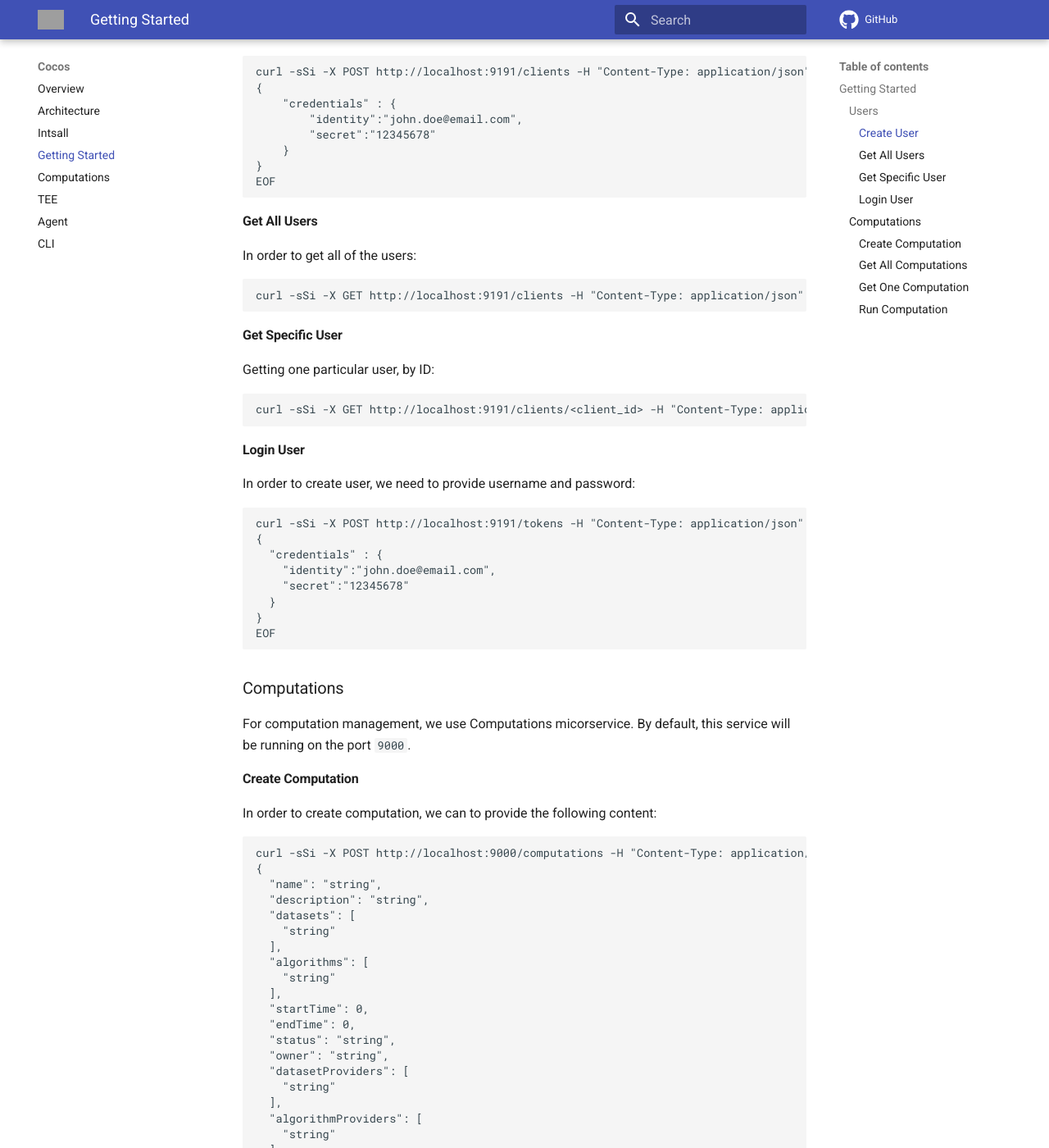
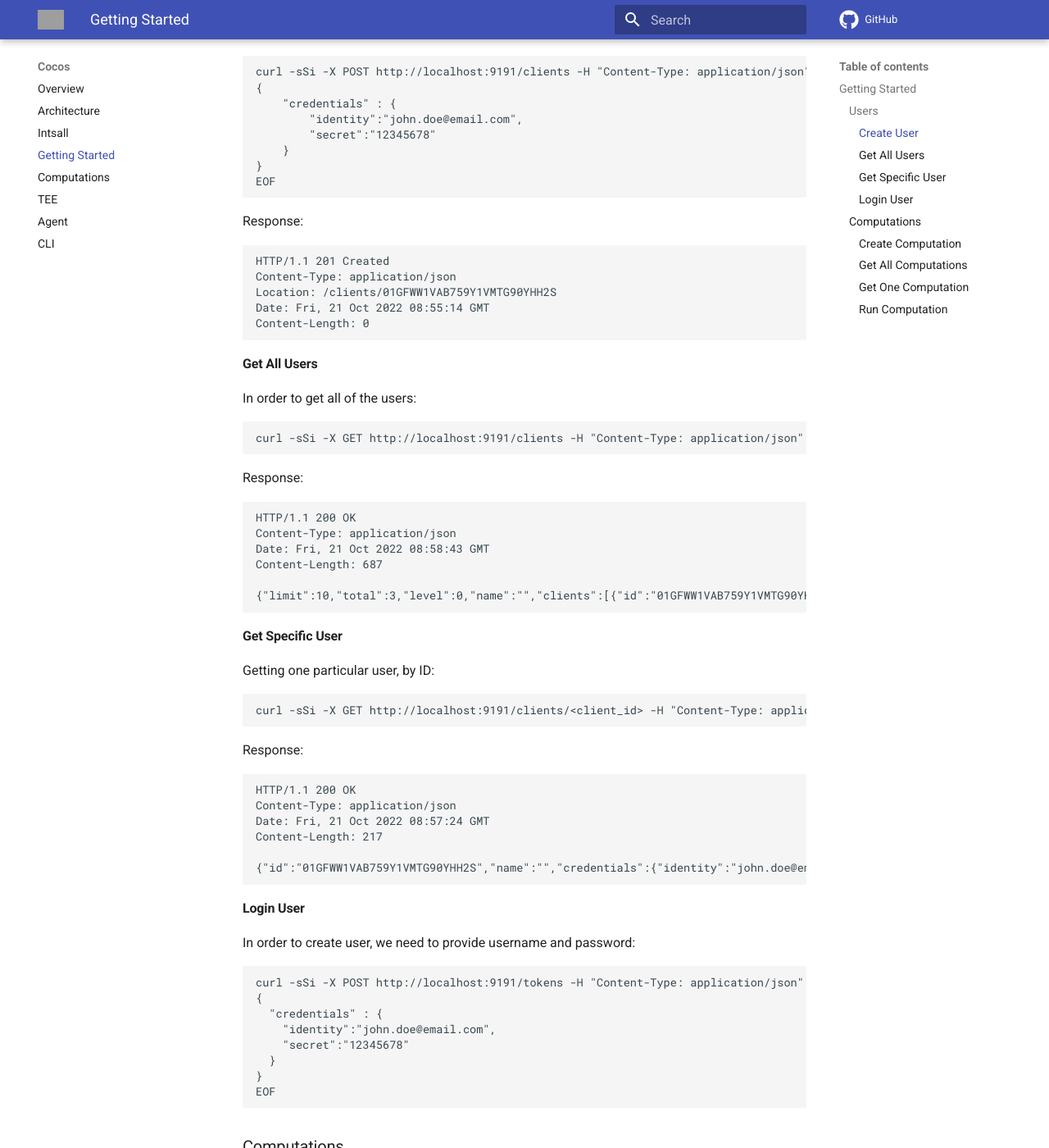
Before and after one commit to ultravioletrs/cocos-docs, an MkDocs documentation site: the page built from docs/getting-started.md, in a window 1280 px wide and 1400 px high, scrolled down 359 px. Shown: the whole window at 82% size. Built offline with MkDocs 1.6.1 and Material for MkDocs 9.7.7, drawn with Linux system fonts in a browser that asks for light colours; comment, search, counter and statistics services are not loaded; grey boxes are pictures that could not be loaded.

Commit message:
Update clients docs
Signed-off-by: fbugarski <filipbugarski@gmail.com>

````diff
--- a/docs/getting-started.md
+++ b/docs/getting-started.md
@@ -18,6 +18,15 @@ curl -sSi -X POST http://localhost:9191/clients -H "Content-Type: application/js
 EOF
 ```
 
+Response:
+```bash
+HTTP/1.1 201 Created
+Content-Type: application/json
+Location: /clients/01GFWW1VAB759Y1VMTG90YHH2S
+Date: Fri, 21 Oct 2022 08:55:14 GMT
+Content-Length: 0
+```
+
 #### Get All Users
 In order to get all of the users:
 
@@ -25,11 +34,31 @@ In order to get all of the users:
 curl -sSi -X GET http://localhost:9191/clients -H "Content-Type: application/json"
 ```
 
+Response:
+```bash
+HTTP/1.1 200 OK
+Content-Type: application/json
+Date: Fri, 21 Oct 2022 08:58:43 GMT
+Content-Length: 687
+
+{"limit":10,"total":3,"level":0,"name":"","clients":[{"id":"01GFWW1VAB759Y1VMTG90YHH2S","name":"","credentials":{"identity":"john.doe@email.com","secret":""},"metadata":{},"created_at":"2022-10-21T08:55:13.995922Z","updated_at":"0001-01-01T00:00:00Z","status":0},{"id":"01GFWW7DEWGSYNMZJKGR1PR1HN","name":"","credentials":{"identity":"john1.doe@email.com","secret":""},"metadata":{},"created_at":"2022-10-21T08:58:16.412029Z","updated_at":"0001-01-01T00:00:00Z","status":0},{"id":"01GFWW7N8W90WFP1G51ER56E7R","name":"","credentials":{"identity":"john2.doe@email.com","secret":""},"metadata":{},"created_at":"2022-10-21T08:58:24.412018Z","updated_at":"0001-01-01T00:00:00Z","status":0}]}
+```
+
 #### Get Specific User
 Getting one particular user, by ID:
 
 ```bash
 curl -sSi -X GET http://localhost:9191/clients/<client_id> -H "Content-Type: application/json"
+```
+
+Response:
+```bash
+HTTP/1.1 200 OK
+Content-Type: application/json
+Date: Fri, 21 Oct 2022 08:57:24 GMT
+Content-Length: 217
+
+{"id":"01GFWW1VAB759Y1VMTG90YHH2S","name":"","credentials":{"identity":"john.doe@email.com","secret":""},"metadata":{},"created_at":"2022-10-21T08:55:13.995922Z","updated_at":"2022-10-21T08:55:13.995922Z","status":1}
 ```
 
 #### Login User
````
